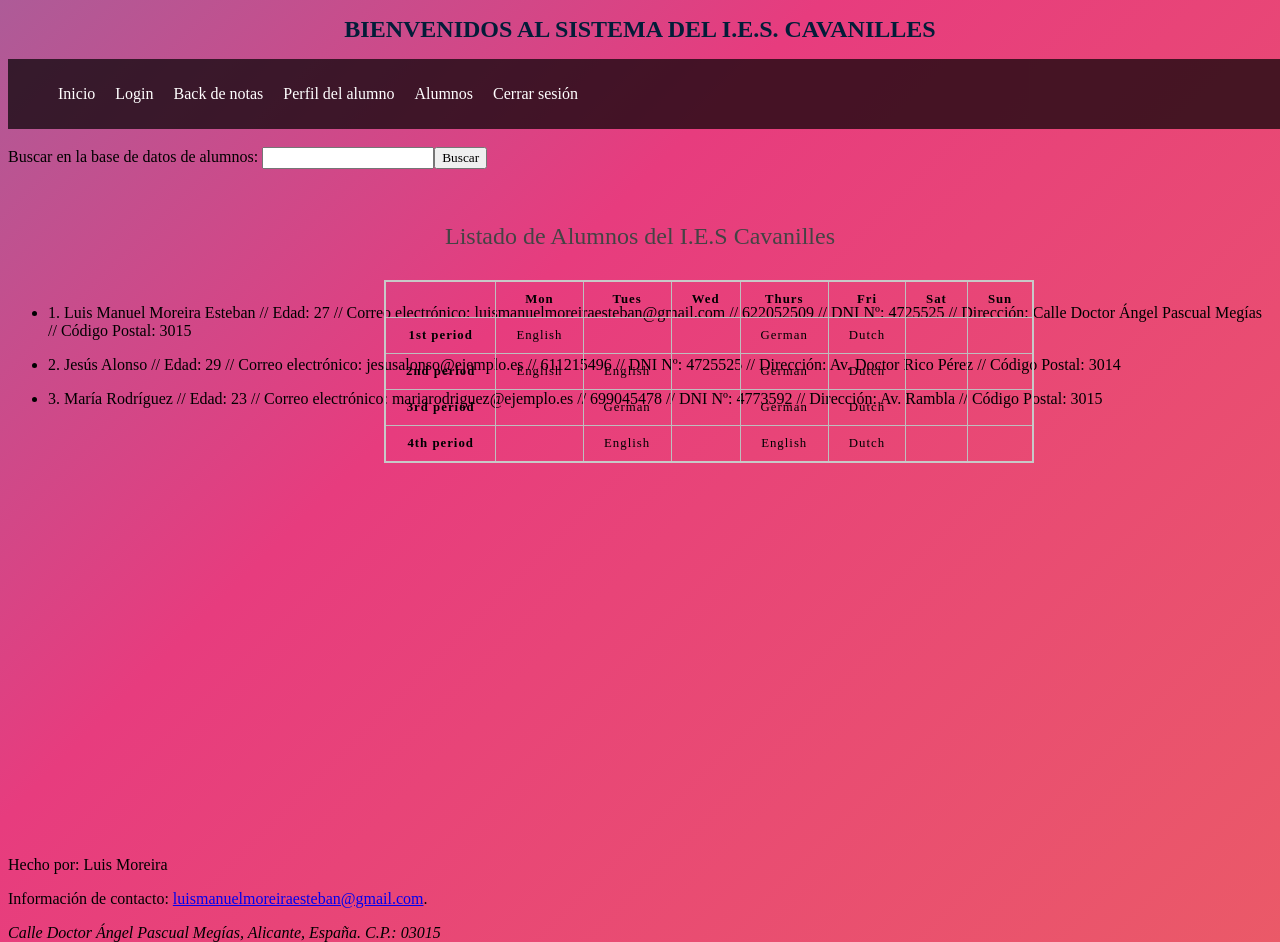
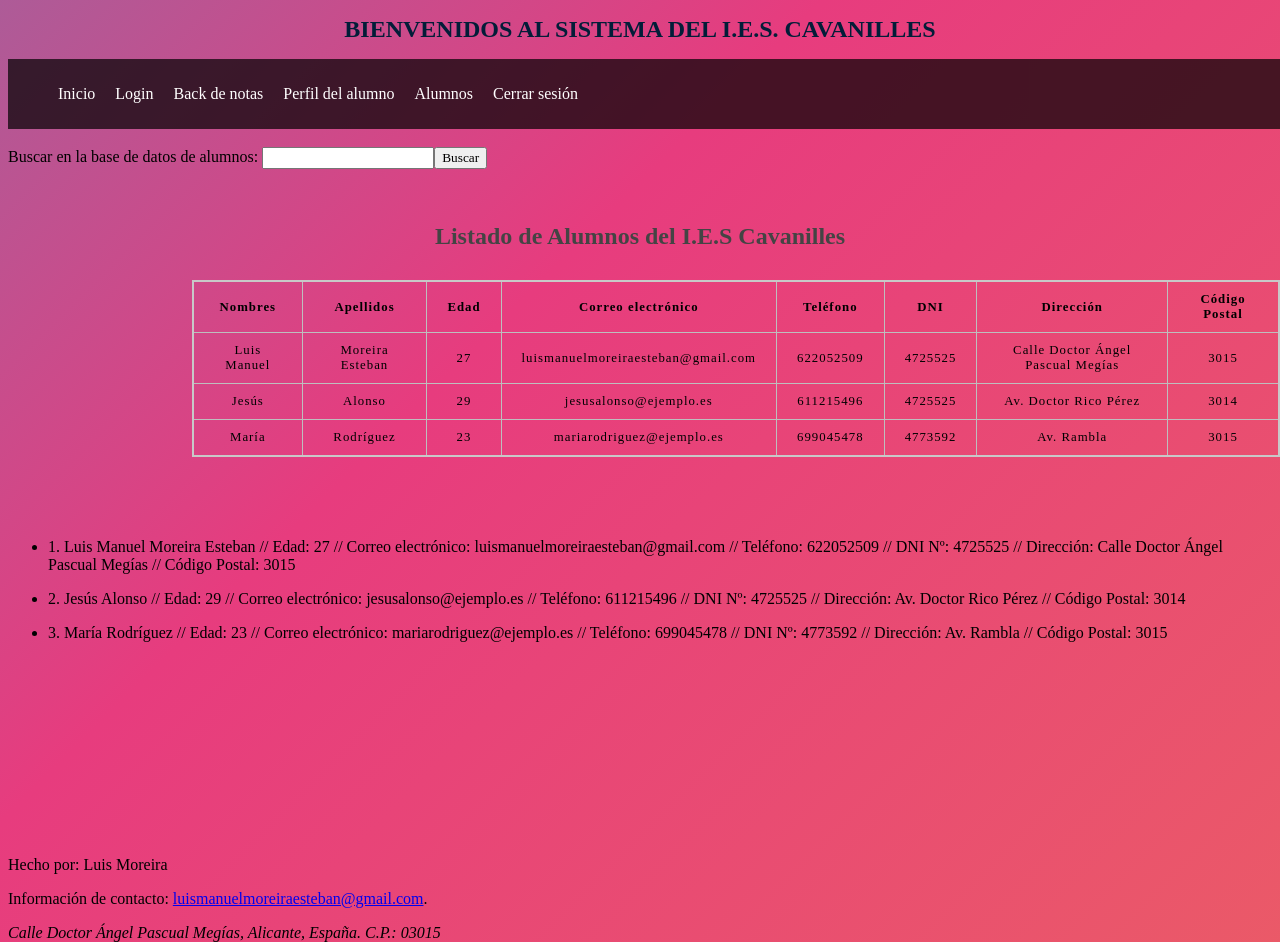
Before and after one commit to MoreiraLuis/practicas-angular, an Angular app: page /alumnos in a window 1280 px wide. Built offline with nearby package versions, Linux system fonts and the light colour scheme.

Commit message:
corregida funcionalidad alumnos

```diff
--- a/src/app/alumnos/alumnos.component.css
+++ b/src/app/alumnos/alumnos.component.css
@@ -8,7 +8,7 @@ html {
     letter-spacing: 1px;
     font-size: 0.8rem;
     position: absolute;
-    left: 30%;
+    left: 15%;
     top: 35%;
   }
 
--- a/src/app/alumnos/alumnos.component.html
+++ b/src/app/alumnos/alumnos.component.html
@@ -26,64 +26,47 @@
 
   </datalist>
 <br>
-<h2>Listado de Alumnos del I.E.S Cavanilles</h2>
+<h2><strong>Listado de Alumnos del I.E.S Cavanilles</strong></h2>
+<br>
+<br>
+<br>
+<br>
+<br>
+<br>
+<br>
+<br>
+<br>
+<br>
+<br>
+<br>
+<br>
 <br>
 <ul>
   <li *ngFor="let alumnos of Alumnos">
-    <p>{{alumnos.id}} {{alumnos.nombres}} {{alumnos.apellidos}} // Edad: {{alumnos.edad}} // Correo electrónico: {{alumnos.email}} // {{alumnos.telefono}} // DNI Nº: {{alumnos.DNI}} // Dirección: {{alumnos.direccion}} // Código Postal: {{alumnos.cp}}</p>
+    <p>{{alumnos.id}} {{alumnos.nombres}} {{alumnos.apellidos}} // Edad: {{alumnos.edad}} // Correo electrónico: {{alumnos.email}} // Teléfono: {{alumnos.telefono}} // DNI Nº: {{alumnos.DNI}} // Dirección: {{alumnos.direccion}} // Código Postal: {{alumnos.cp}}</p>
   </li>
 </ul>
 <br>
 <br>
     <table>
       <tr>
-        <td>&nbsp;</td>
-        <th>Mon</th>
-        <th>Tues</th>
-        <th>Wed</th>
-        <th>Thurs</th>
-        <th>Fri</th>
-        <th>Sat</th>
-        <th>Sun</th>
+        <th>Nombres</th>
+        <th>Apellidos</th>
+        <th>Edad</th>
+        <th>Correo electrónico</th>
+        <th>Teléfono</th>
+        <th>DNI</th>
+        <th>Dirección</th>
+        <th>Código Postal</th>
       </tr>
-      <tr>
-        <th>1st period</th>
-        <td>English</td>
-        <td>&nbsp;</td>
-        <td>&nbsp;</td>
-        <td>German</td>
-        <td>Dutch</td>
-        <td>&nbsp;</td>
-        <td>&nbsp;</td>
-      </tr>
-      <tr>
-        <th>2nd period</th>
-        <td>English</td>
-        <td>English</td>
-        <td>&nbsp;</td>
-        <td>German</td>
-        <td>Dutch</td>
-        <td>&nbsp;</td>
-        <td>&nbsp;</td>
-      </tr>
-      <tr>
-        <th>3rd period</th>
-        <td>&nbsp;</td>
-        <td>German</td>
-        <td>&nbsp;</td>
-        <td>German</td>
-        <td>Dutch</td>
-        <td>&nbsp;</td>
-        <td>&nbsp;</td>
-      </tr>
-      <tr>
-        <th>4th period</th>
-        <td>&nbsp;</td>
-        <td>English</td>
-        <td>&nbsp;</td>
-        <td>English</td>
-        <td>Dutch</td>
-        <td>&nbsp;</td>
-        <td>&nbsp;</td>
+      <tr *ngFor="let alumnos of Alumnos">
+        <td>{{alumnos.nombres}}</td>
+        <td>{{alumnos.apellidos}}</td>
+        <td>{{alumnos.edad}}</td>
+        <td>{{alumnos.email}}</td>
+        <td>{{alumnos.telefono}}</td>
+        <td>{{alumnos.DNI}}</td>
+        <td>{{alumnos.direccion}}</td>
+        <td>{{alumnos.cp}}</td>
       </tr>
     </table>
```
